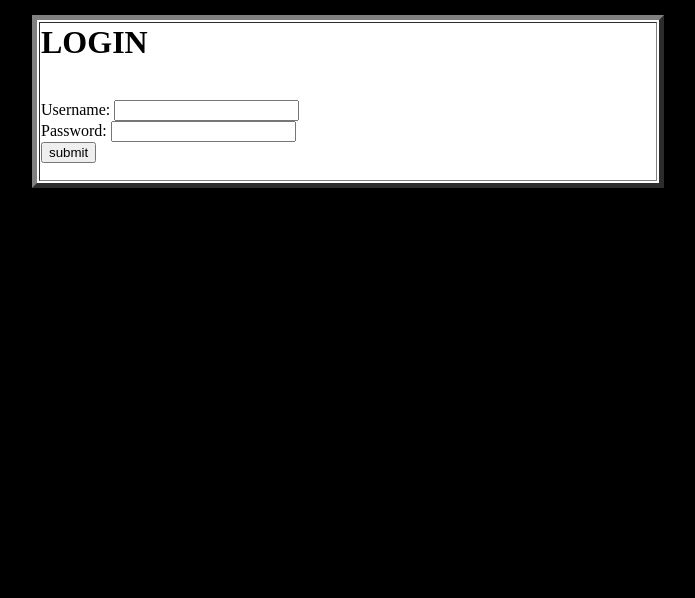
After one commit to wessles4/vgdatabase, a PHP site: page /login.php in a window 1280 px wide. The commit adds this page. Shown: the part 202-800 px from the top of the page, without its empty margins (292-987 px from the left). Run offline with PHP 8.4, Linux system fonts and the light colour scheme.

Commit message:
more improvements

```diff
--- a/header.html
+++ b/header.html
@@ -19,6 +19,7 @@ The Stack
 <td><a href="logout.php"><b>LOGOUT</b></a></td>
 <!--show if no user is logged in--->
 <td><a href="login.php"><b>LOGIN</b></a></td>
+<td><a href="register.php"><b>REGISTER</b></a></td>
 </tr>
 </table>
 </body>
--- a/home.php
+++ b/home.php
@@ -1,7 +1,7 @@
 
 <html>
 <Title>The Stack</title>
-<body>
+<body bgcolor=black>
 <center>
 <?php
 	include('header.html');
@@ -10,6 +10,6 @@
 </tr>
 </table>
 </center>
-<hr>
+
 </body>
 </html>
--- /dev/null
+++ b/login.php
@@ -0,0 +1,22 @@
+<html>
+<title>The Stack - Login</title>
+<body bgcolor=black>
+<?PHP
+	include("header.html");
+?>
+<br>
+<br>
+<center>
+<table width=50% bgcolor=white border="5" bordercolorlight=red bordercolordark="dark red">
+	<tr><td>
+	<h1 align=rigth>LOGIN</h1>
+	<br>
+	<form method="post" action="loginController.php">
+		Username: <input type="text" name="user" id="user"/><br>
+		Password: <input type="password" name="pass" id="pass"/><br>
+		<input type="submit" value="submit">
+	</form>
+	</td></tr>
+</table>
+</body>
+</html>
```
